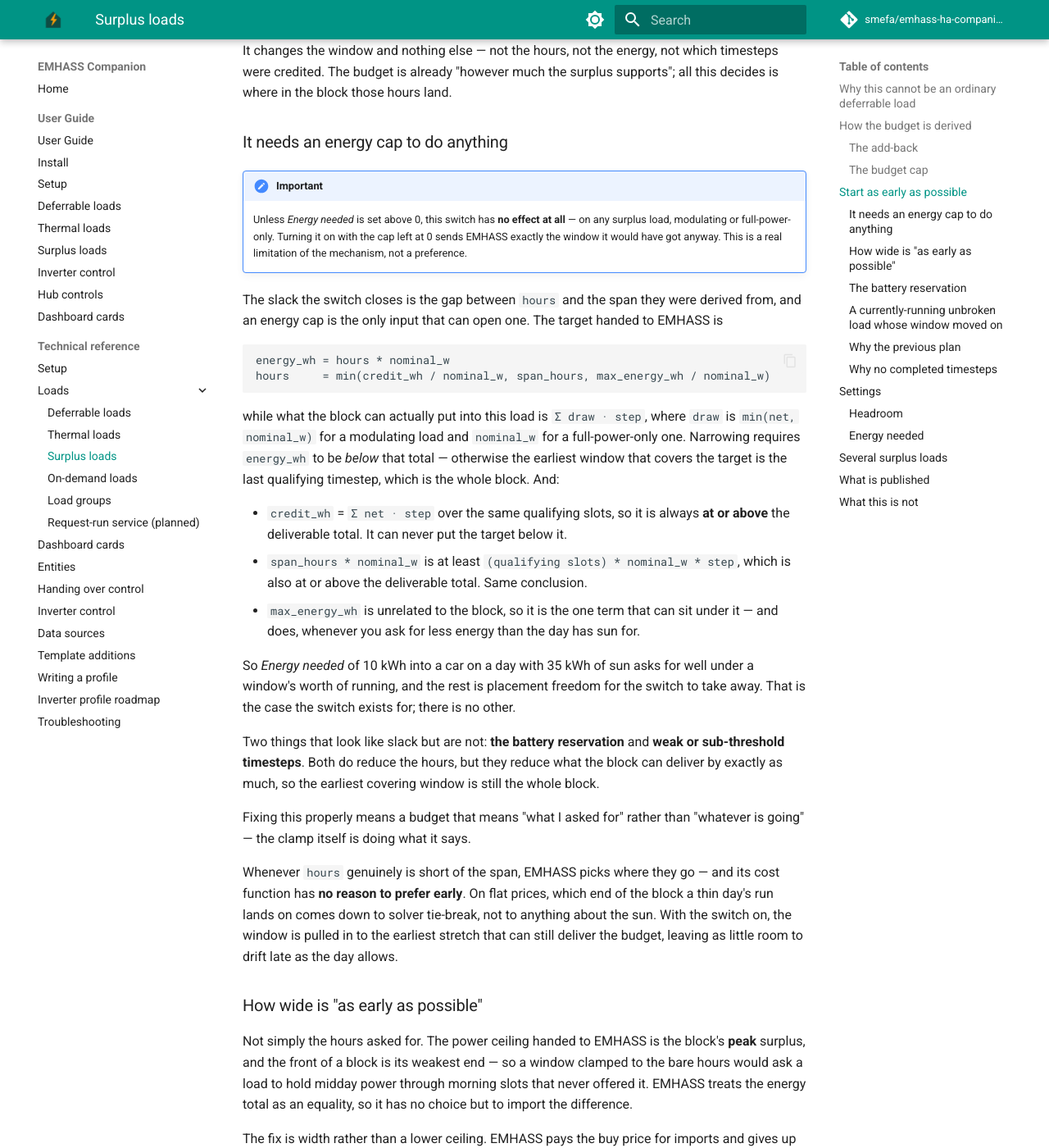
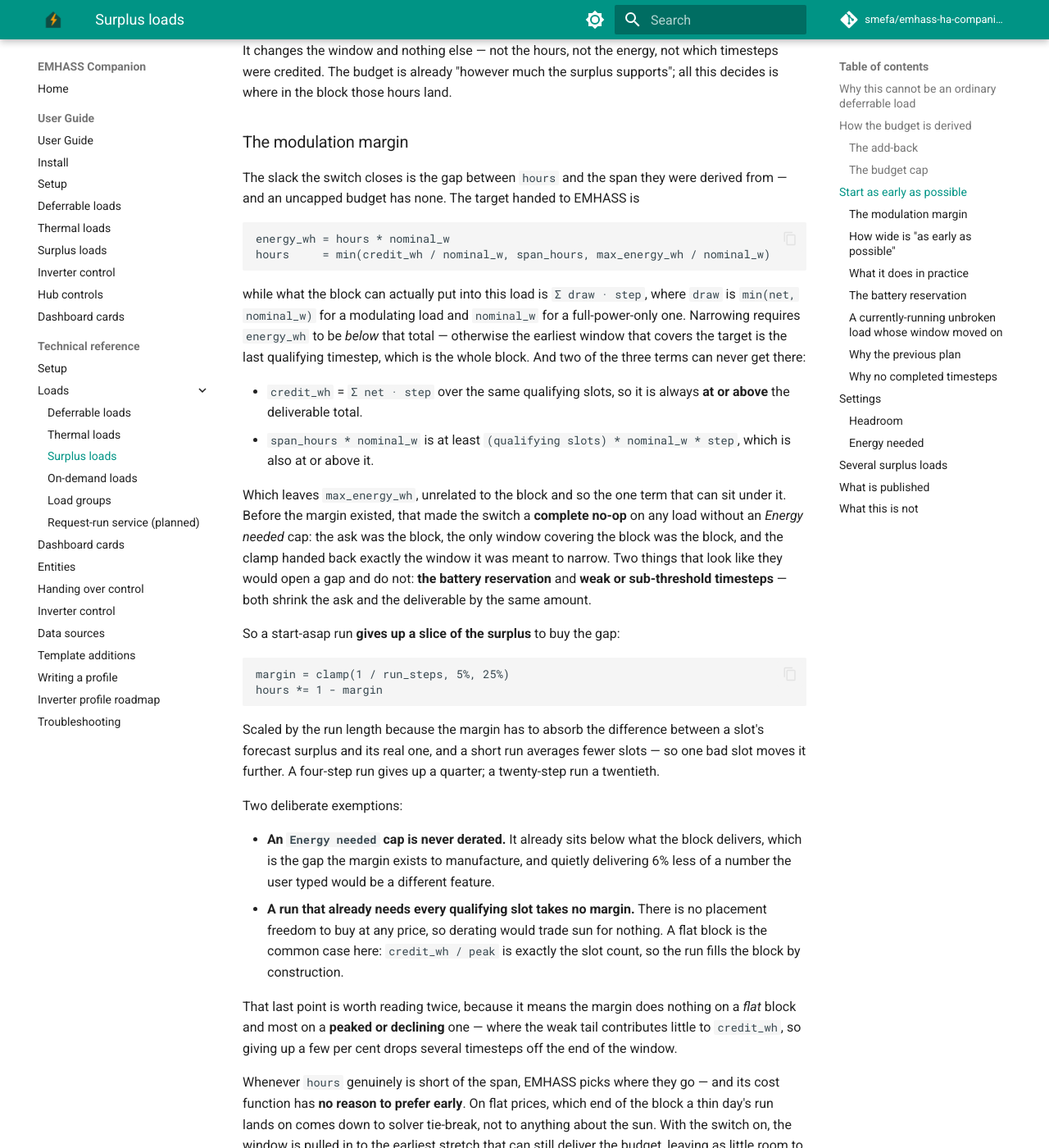
Before and after one commit to smefa/emhass-ha-companion, an MkDocs documentation site: the page built from docs/surplus_loads.md, in a window 1280 px wide and 1400 px high, scrolled down 3988 px. Shown: the whole window at 82% size. Built offline with MkDocs 1.6.1 and Material for MkDocs 9.7.7, drawn with Linux system fonts in a browser that asks for light colours; comment, search, counter and statistics services are not loaded; some of the changed text lies outside the part shown.

Commit message:
Buy a start-asap window with a margin of the block's surplus
"Start as early as possible" was a no-op on every load without an Energy
needed cap, and the reason was arithmetic rather than a missing case. The
budget asks for credit_wh -- the surplus summed over the qualifying slots --
and the widening loop then looks for the earliest window whose surplus covers
the ask. But credit_wh sums net over exactly the slots whose min(net,
nominal_w) the deliverables are, so the ask always equals what the block
delivers; the only window covering the block is the block, and the clamp handed
back precisely the window it existed to narrow. span_hours * nominal_w cannot
put the ask below the deliverable either, so max_energy_wh was the only input
that opened a gap. Observed live: 16 timesteps of run in a 28-timestep window,
identical plan with the switch on and off, run after run.

So take a margin off the block-derived ask -- clamp(1/run_steps, 5%, 25%),
larger for a short run because it averages fewer slots and one coming in under
forecast moves it further. That slice of surplus *is* the placement freedom.
Exempted in two cases: an Energy needed cap is never derated, since it already
sits below what the block delivers and shaving a number the user typed would
be a different feature; and neither is a run that already needs every
qualifying slot, where no placement freedom exists to buy at any price.

The slack past the covering slot goes from a quarter of the run to a single
timestep. Proportional slack double-counts the margin and loses to it -- the
margin is already shaping room, spread across every slot in the window -- and
measured on a real 24-slot block it added four timesteps back while a 6% margin
removed three, which is how the first cut of this change still narrowed
nothing. One step is what the discreteness of the cover test needs.

Measured on that block, no cap: 26 slots before, 24 after, 1.53 kWh of surplus
given up. The margin buys most on a day whose sun tails off and nothing on a
flat one, where the run fills the block whatever it gives up. Docs carry the
full trade-off table.

Version 0.8.4.11.

Co-Authored-By: Claude Sonnet 5 <noreply@anthropic.com>

````diff
--- a/docs/guide/surplus_loads.md
+++ b/docs/guide/surplus_loads.md
@@ -19,8 +19,7 @@ one.
   draw before a moment counts as "spare" for it.
 - **16. Surplus priority** — with more than one spare-solar load, the lower
   number gets first claim.
-- **Start as early as possible** (switch) — needs *Energy needed* above 0 to
-  have any effect; see [below](#start-as-early-as-possible).
+- **Start as early as possible** (switch) — see [below](#start-as-early-as-possible).
 - **Spare solar budget** (diagnostic sensor) — how many hours the last plan
   allowed this load to ask for.
 
@@ -35,20 +34,21 @@ the run can land in the afternoon.
 
 On, the load starts as soon as there's spare solar and runs from there.
 
-!!! important "It needs **14. Energy needed** set"
+!!! note "It gives up a few per cent of the sun"
 
-    With *Energy needed* left at 0 — no cap — this switch does nothing. Asking
-    for "all the spare solar there is" already means the whole sunny stretch,
-    so there is no spare room in the day for the switch to take away, and the
-    plan comes out identical either way.
+    Asking for *all* the spare solar there is already means the whole sunny
+    stretch, which leaves no room in the day to move the run into. So a load
+    with this switch on deliberately claims a little less than the day offers —
+    between 5% and 25%, more when the run is short — and spends that slack on
+    starting earlier.
 
-    Set *Energy needed* to what you actually want (say 10 kWh into the car) and
-    the switch bites: on a recent 35 kWh day it moved a 10 kWh charge from
-    12:45–15:45, dribbling along at the minimum power, to 10:45–12:00 at full
-    5.9 kW.
+    You do not have to configure this, and it is the reason the switch works
+    with **14. Energy needed** left at 0. If you do set *Energy needed*, that
+    number is delivered in full: it is already less than the day has going, so
+    it needs no slack of its own.
 
-    This applies to every surplus load, including ones with **12. Runs at full
-    power only** on.
+    The margin buys most on a day whose sun tails off and nothing at all on a
+    flat one, where the run fills the block whatever you do.
 
 **Off is usually the better setting.** Early sun is thin, and a car charger
 asking for 6 kW at nine in the morning will take what solar there is and buy
--- a/docs/surplus_loads.md
+++ b/docs/surplus_loads.md
@@ -127,50 +127,63 @@ It changes the window and nothing else — not the hours, not the energy, not
 which timesteps were credited. The budget is already "however much the surplus
 supports"; all this decides is where in the block those hours land.
 
-### It needs an energy cap to do anything
-
-!!! important
-
-    Unless *Energy needed* is set above 0, this switch has **no effect at
-    all** — on any surplus load, modulating or full-power-only. Turning it on
-    with the cap left at 0 sends EMHASS exactly the window it would have got
-    anyway. This is a real limitation of the mechanism, not a preference.
+### The modulation margin
 
 The slack the switch closes is the gap between `hours` and the span they were
-derived from, and an energy cap is the only input that can open one. The
-target handed to EMHASS is
+derived from — and an uncapped budget has none. The target handed to EMHASS is
 
 ```
 energy_wh = hours * nominal_w
 hours     = min(credit_wh / nominal_w, span_hours, max_energy_wh / nominal_w)
 ```
 
-while what the block can actually put into this load is
-`Σ draw · step`, where `draw` is `min(net, nominal_w)` for a modulating load
-and `nominal_w` for a full-power-only one. Narrowing requires `energy_wh` to be
-*below* that total — otherwise the earliest window that covers the target is
-the last qualifying timestep, which is the whole block. And:
+while what the block can actually put into this load is `Σ draw · step`, where
+`draw` is `min(net, nominal_w)` for a modulating load and `nominal_w` for a
+full-power-only one. Narrowing requires `energy_wh` to be *below* that total —
+otherwise the earliest window that covers the target is the last qualifying
+timestep, which is the whole block. And two of the three terms can never get
+there:
 
 - `credit_wh` = `Σ net · step` over the same qualifying slots, so it is always
-  **at or above** the deliverable total. It can never put the target below it.
+  **at or above** the deliverable total.
 - `span_hours * nominal_w` is at least `(qualifying slots) * nominal_w * step`,
-  which is also at or above the deliverable total. Same conclusion.
-- `max_energy_wh` is unrelated to the block, so it is the one term that can sit
-  under it — and does, whenever you ask for less energy than the day has sun
-  for.
+  which is also at or above it.
 
-So *Energy needed* of 10 kWh into a car on a day with 35 kWh of sun asks for
-well under a window's worth of running, and the rest is placement freedom for
-the switch to take away. That is the case the switch exists for; there is no
-other.
+Which leaves `max_energy_wh`, unrelated to the block and so the one term that
+can sit under it. Before the margin existed, that made the switch a **complete
+no-op** on any load without an *Energy needed* cap: the ask was the block, the
+only window covering the block was the block, and the clamp handed back exactly
+the window it was meant to narrow. Two things that look like they would open a
+gap and do not: **the battery reservation** and **weak or sub-threshold
+timesteps** — both shrink the ask and the deliverable by the same amount.
 
-Two things that look like slack but are not: **the battery reservation** and
-**weak or sub-threshold timesteps**. Both do reduce the hours, but they reduce
-what the block can deliver by exactly as much, so the earliest covering window
-is still the whole block.
+So a start-asap run **gives up a slice of the surplus** to buy the gap:
 
-Fixing this properly means a budget that means "what I asked for" rather than
-"whatever is going" — the clamp itself is doing what it says.
+```
+margin = clamp(1 / run_steps, 5%, 25%)
+hours *= 1 - margin
+```
+
+Scaled by the run length because the margin has to absorb the difference
+between a slot's forecast surplus and its real one, and a short run averages
+fewer slots — so one bad slot moves it further. A four-step run gives up a
+quarter; a twenty-step run a twentieth.
+
+Two deliberate exemptions:
+
+- **An `Energy needed` cap is never derated.** It already sits below what the
+  block delivers, which is the gap the margin exists to manufacture, and
+  quietly delivering 6% less of a number the user typed would be a different
+  feature.
+- **A run that already needs every qualifying slot takes no margin.** There is
+  no placement freedom to buy at any price, so derating would trade sun for
+  nothing. A flat block is the common case here: `credit_wh / peak` is exactly
+  the slot count, so the run fills the block by construction.
+
+That last point is worth reading twice, because it means the margin does
+nothing on a *flat* block and most on a **peaked or declining** one — where the
+weak tail contributes little to `credit_wh`, so giving up a few per cent drops
+several timesteps off the end of the window.
 
 Whenever `hours` genuinely is short of the span, EMHASS picks where they go —
 and its cost function has **no reason to prefer early**. On flat prices, which
@@ -194,13 +207,53 @@ kink is what makes the solver *modulate* — spreading a run down the morning
 ramp and tracking the surplus curve, rather than running flat out in the
 fewest possible slots. It can only spread into window it has been given.
 
-So the window grows until the surplus inside it actually covers the energy
-being asked for, and stops at the first timestep where it does. That keeps it
-the earliest window that can deliver the budget without importing, and it
-stays self-tightening: a window that only just covers the target leaves no
-slack to drift late with. On a block flat enough that every timestep can
-deliver the ceiling, the cover is reached at exactly the hours asked for and
+So the window grows until the surplus inside it actually covers the energy being
+asked for, and stops **one timestep** past the first slot where it does — the
+covering slot is the first whose *cumulative* surplus clears the target, so the
+run may need part of the next one.
+
+Deliberately one step, and not scaled with the run. Adding room proportional to
+the run's length is the obvious thing to reach for — "a longer run needs more
+space to shape itself in" — but it double-counts the margin and loses to it. The
+margin *is* the shaping room: an ask a few per cent under what the window
+supplies leaves that few per cent as slack spread across every slot, which is
+exactly the freedom the solver needs to track the surplus curve. Measured on a
+real 24-slot block, a proportional slack of a quarter of the run added four
+timesteps back while a 6% margin removed three — the two together narrowed
+nothing, and the switch stayed the no-op it had always been.
+
+That keeps the window the earliest one that can deliver the budget without
+importing, and it stays self-tightening: a window that only just covers the
+target leaves little room to drift late with. On a block flat enough that every
+timestep can deliver the ceiling, the cover is reached at exactly the hours asked for and
 nothing is widened at all.
+
+### What it does in practice
+
+Measured against a real plan — a car on a 24-slot afternoon block, ceiling
+clipped to the 6188 W peak, no *Energy needed* cap:
+
+| | window | slots | run | asked |
+|---|---|---|---|---|
+| switch off | 11:00–17:15 | 26 | 16 | 24.55 kWh |
+| switch on, before the margin | 11:00–17:15 | 26 | 16 | 24.55 kWh |
+| switch on, with the margin | 11:00–16:45 | 24 | 15 | 23.02 kWh |
+
+Two timesteps of placement freedom removed for 1.53 kWh of surplus given up.
+Raising the margin trades more sun for more of the day, and on this block it is
+close to linear:
+
+| margin | window | slots | asked | given up |
+|---|---|---|---|---|
+| 6.25% (default at 16 steps) | 11:00–16:45 | 24 | 23.02 kWh | 1.53 kWh |
+| 10% | 11:00–16:30 | 23 | 22.09 kWh | 2.45 kWh |
+| 15% | 11:00–16:00 | 21 | 20.87 kWh | 3.68 kWh |
+| 20% | 11:00–15:30 | 19 | 19.64 kWh | 4.91 kWh |
+| 25% | 11:00–15:15 | 18 | 18.41 kWh | 6.14 kWh |
+
+The clamps on `modulation_margin` are where to change that trade, and the shape
+of the day decides how much a given margin buys: a block whose sun tails off
+loses several timesteps to a small margin, a flat one loses none to any margin.
 
 **It is still usually the worse choice for self-consumption**, and that is the
 point of leaving it off by default. Widening buys the run somewhere to spread,
--- a/docs/troubleshooting.md
+++ b/docs/troubleshooting.md
@@ -21,14 +21,22 @@ integration page for the same thing plus profile state.
 short, so the plan looks healthy while being built on a price that
 flat-lined. These warnings are how you find out.
 
-**"Start as early as possible" changes nothing.** Expected, if that load's
-*Energy needed* is 0. An uncapped surplus load asks for all the spare solar
-there is, which is already the whole sunny stretch, so there is no placement
-freedom for the switch to remove and the plan comes out identical either way.
-Set *Energy needed* to what you actually want. Confirm it at debug level: a
-line reading `start-as-early-as-possible window widened from N to M timesteps`
-where `M` is the whole block, every run, is the switch doing nothing. See
-[Surplus loads](surplus_loads.md#it-needs-an-energy-cap-to-do-anything).
+**"Start as early as possible" changes nothing.** Check the debug line it logs
+every run:
+
+```
+start-as-early-as-possible asking for 23059 Wh at 6361 W (94% of the block's
+24596 Wh, keeping the rest to modulate with) in 22 timesteps, 16 of them run
+```
+
+If the timestep count is the whole block, the modulation margin found no
+placement freedom to buy. Two ordinary reasons: the block is **flat**, so the
+run genuinely fills it whatever the margin (`credit_wh / peak` is the slot
+count by construction), or the load's configured power sits **below the block's
+peak**, in which case no window covers the credited energy at all. Setting
+*Energy needed* to less than the day's surplus gives the clamp something firmer
+to work with. See
+[Surplus loads](surplus_loads.md#the-modulation-margin).
 
 **"The optimisation problem is infeasible."** Download diagnostics (or grab
 the `payload` attribute off the *Last request to EMHASS* sensor) and run
````
Also changed, not shown: docs/deferrable_loads.md (+2 -1 lines), docs/guide/deferrable_loads.md (+3 -3 lines), 3 other files.
